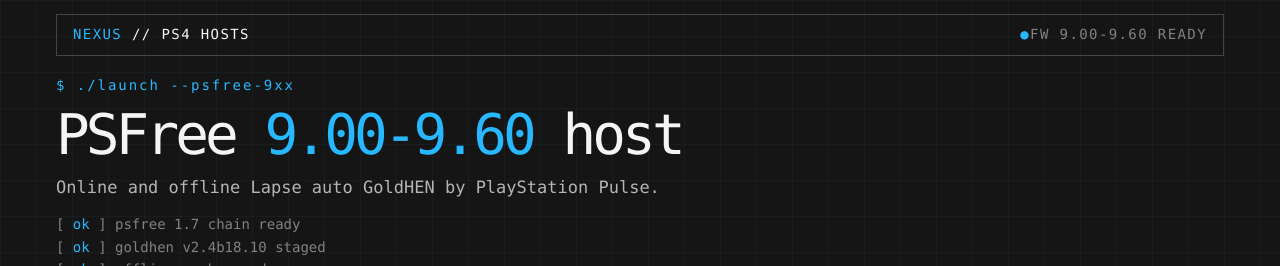
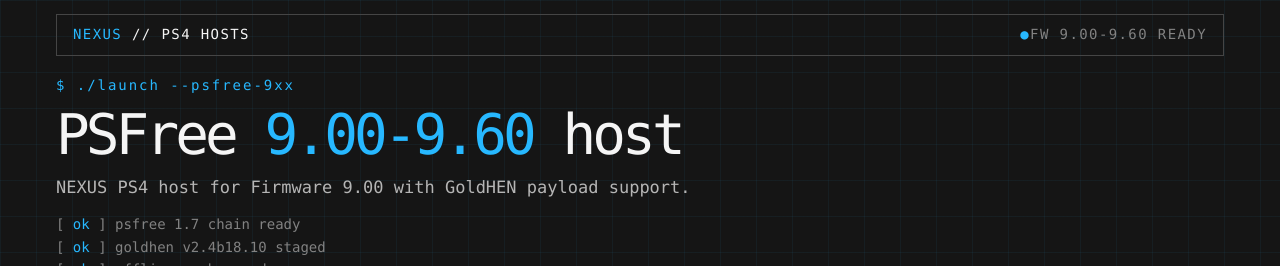
Before and after one commit to modxx4/modxx4.github.io, a plain HTML site: page firmwares/9.00/index5.html in a window 1280 px wide. Shown: the top 266 px of the page. Drawn offline with Linux system fonts and the light colour scheme.

Commit message:
Remove upstream branding and unverified GoldHEN version text

```diff
--- a/firmwares/9.00/index5.html
+++ b/firmwares/9.00/index5.html
@@ -200,7 +200,7 @@
         <main class="layout">
             <p class="kicker">$ ./launch --psfree-9xx</p>
             <h1>PSFree <em>9.00-9.60</em> host</h1>
-            <p class="sub">Online and offline Lapse auto GoldHEN by PlayStation Pulse.</p>
+            <p class="sub">NEXUS PS4 host for Firmware 9.00 with GoldHEN payload support.</p>
             <ul class="boot">
                 <li>[ <b>ok</b> ] psfree 1.7 chain ready</li>
                 <li>[ <b>ok</b> ] goldhen v2.4b18.10 staged</li>
```
